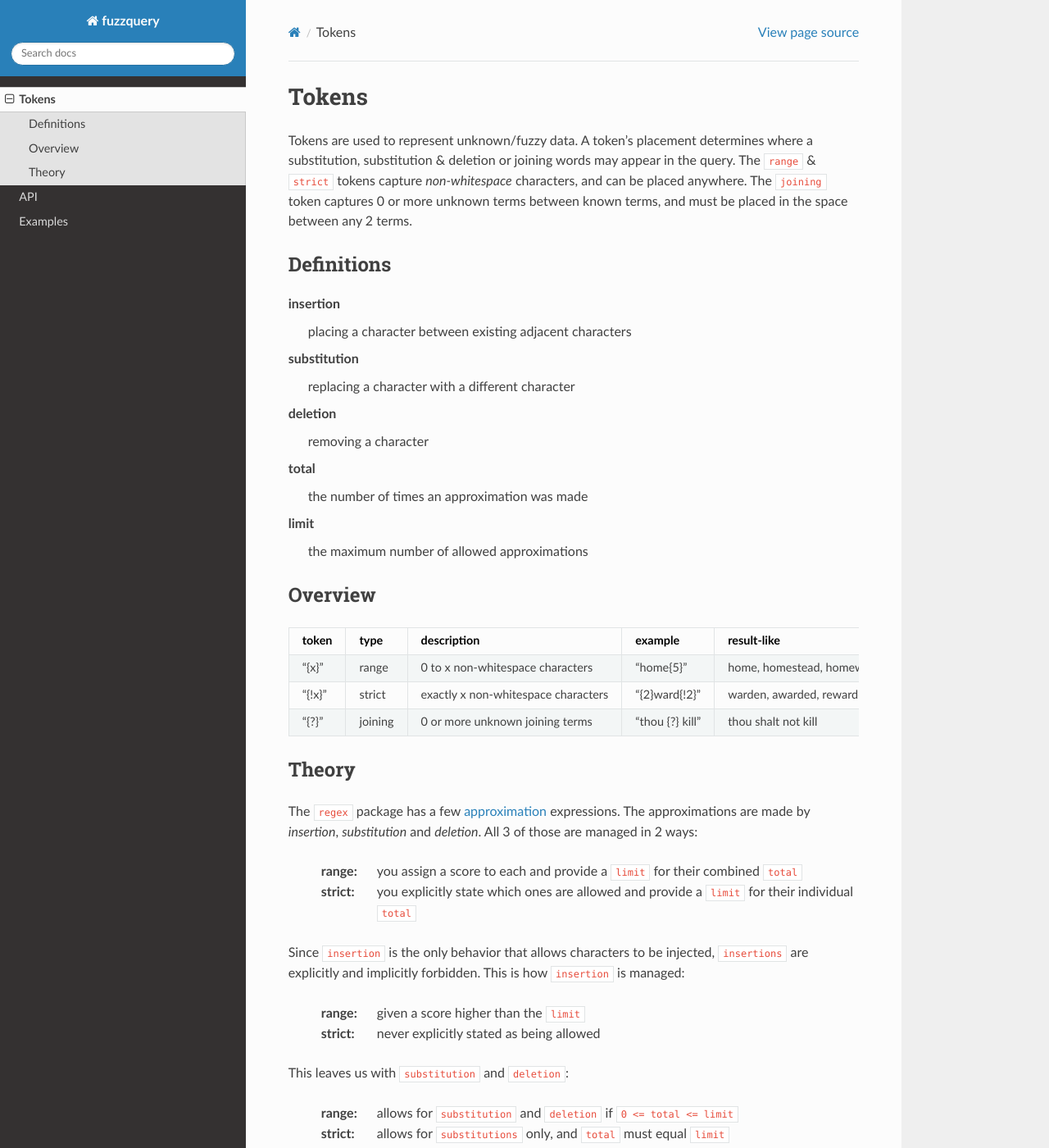
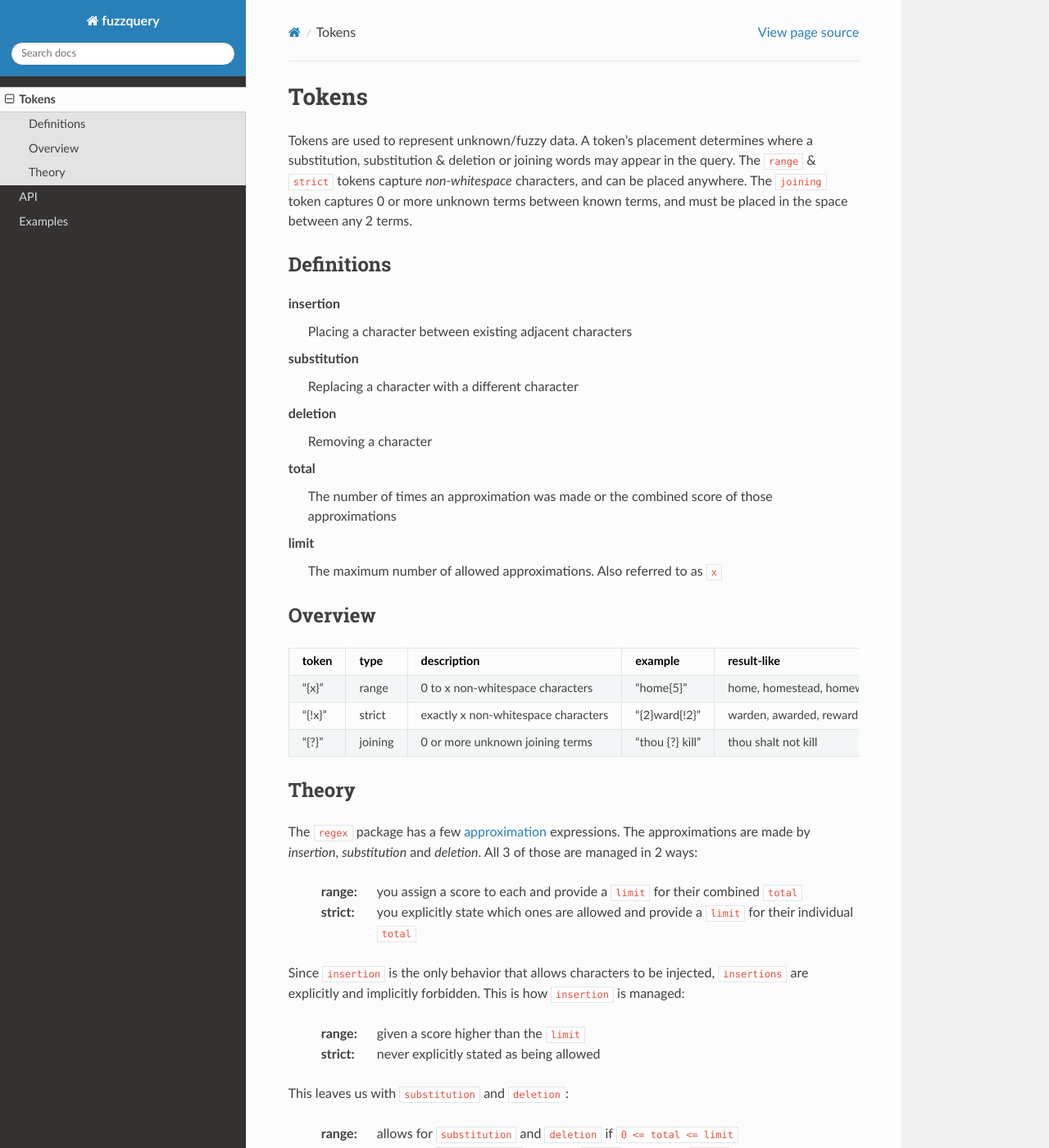
Before and after one commit to OneMadGypsy/fuzzquery, a Sphinx documentation site: the page built from docs/source/tokens.rst, in a window 1280 px wide and 1400 px high. Shown: the whole window at 82% size. Built offline with Sphinx 7.4.7 and the Read the Docs theme 2.0.0, drawn with Linux system fonts in a browser that asks for light colours; some of the changed text lies outside the part shown.

Commit message:
Update tokens.rst

```diff
--- a/docs/source/tokens.rst
+++ b/docs/source/tokens.rst
@@ -9,15 +9,15 @@
 -----------
 
 insertion
-  placing a character between existing adjacent characters
+  Placing a character between existing adjacent characters
 substitution
-  replacing a character with a different character
+  Replacing a character with a different character
 deletion
-  removing a character
+  Removing a character
 total
-  the number of times an approximation was made
+  The number of times an approximation was made or the combined score of those approximations
 limit
-  the maximum number of allowed approximations
+  The maximum number of allowed approximations. Also referred to as ``x``
 
 Overview
 --------
@@ -57,3 +57,5 @@
 
   Using a strict or range token is to imply:
     "Create a string ``x`` replacement characters long, and require or allow ``x`` approximations."
+
+The ``joining`` token doesn't use any approximations. It gets everything between 2 terms, if there is anything to get. It does not currently accept a ``limit``, but I intend to change that in the next build.
```
